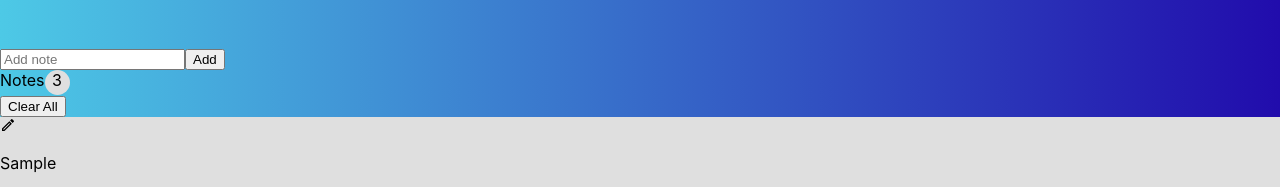
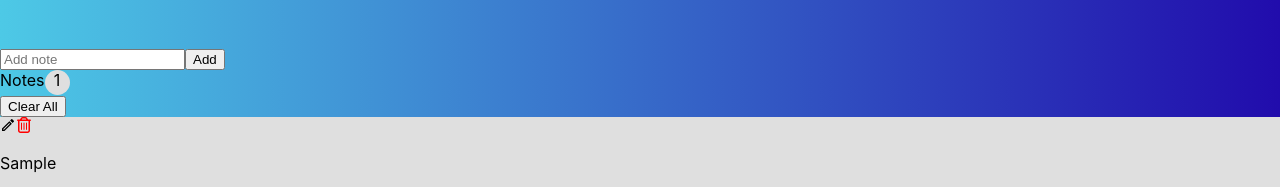
Before and after one commit to MalicknND/management-of-the-state, a React (Create React App) app: page / in a window 1280 px wide. Both pictures are taken after typing "Sample" into the empty fields and a click on the button "Add". Shown: the part 163-350 px from the top of the page. Built offline with nearby package versions, Linux system fonts and the light colour scheme; the HTML template or start-up script is replaced by a standard one.

Commit message:
delete note and delete all notes

```diff
--- a/src/App.js
+++ b/src/App.js
@@ -1,5 +1,6 @@
 import { useState } from "react";
 import { MdOutlineModeEdit } from "react-icons/md";
+import { FaRegTrashCan } from "react-icons/fa6";
 
 import "./App.css";
 import { COLORS } from "./constants/colors";
@@ -41,6 +42,17 @@ function App() {
     setNotes(notesCopy);
     setNoteInput("");
     setSelectedNoteId(null);
+  };
+
+  // delete note
+  const deleteNote = (id) => {
+    const newNotes = notes.filter((note) => note.id !== id);
+    setNotes(newNotes);
+  };
+
+  // Clear all notes
+  const clearAll = () => {
+    setNotes([]);
   };
 
   return (
@@ -198,16 +210,17 @@ function App() {
                   textAlign: "center",
                 }}
               >
-                3
+                {notes.length}
               </span>
             </div>
-            <button className="btn btn-primary">Clear All</button>
+            <button onClick={clearAll} className="btn btn-primary">
+              Clear All
+            </button>
           </div>
 
           {/* notelists */}
           <div className="mt-3 d-flex flex-wrap gap-2">
             {notes.map((note, index) => {
-              console.log(note);
               return (
                 <div
                   key={index}
@@ -218,13 +231,17 @@ function App() {
                     backgroundColor: "#dfdfdf",
                   }}
                 >
-                  <div className="d-flex justify-content-end ">
+                  <div className="d-flex justify-content-end gap-2">
                     <MdOutlineModeEdit
                       onClick={() => {
                         setNoteInput(note.title);
                         setSelectedNoteId(note);
                       }}
                       style={{ cursor: "pointer" }}
+                    />
+                    <FaRegTrashCan
+                      onClick={() => deleteNote(note.id)}
+                      style={{ cursor: "pointer", color: "red" }}
                     />
                   </div>
                   <div>
```
